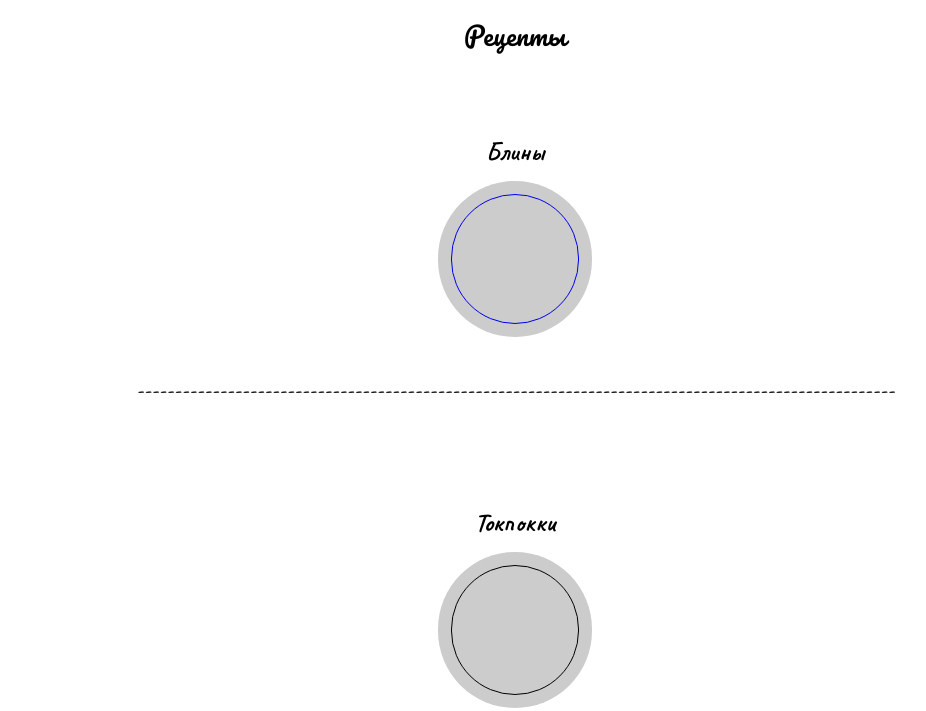
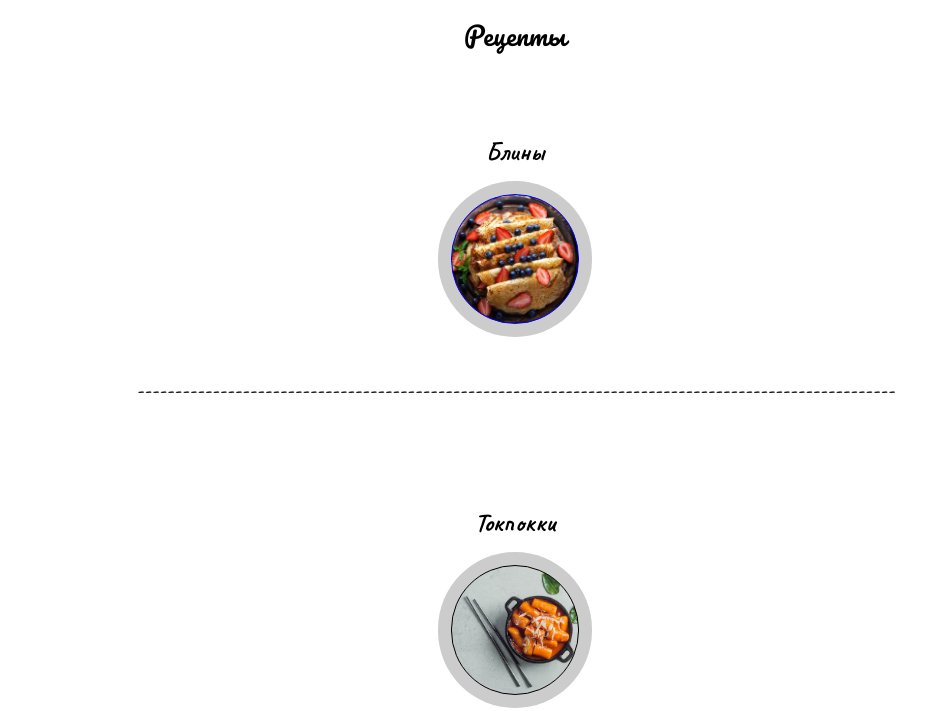
Before and after one commit to DAR47/kulinar, a plain HTML site: page recepts.html in a window 1280 px wide. Shown: the part 89-800 px from the top of the page, without its empty margins (125-1051 px from the left). Drawn offline with Linux system fonts and the light colour scheme; the site is published under a folder, as on GitHub Pages, so addresses that start at the root find nothing.

Commit message:
Update recepts.html

```diff
--- a/recepts.html
+++ b/recepts.html
@@ -46,7 +46,7 @@
                 <div class="recipesBlock">
                     <div class="recipesTitle" title="Блины блины ">Блины</div>
                     <a class="recipesBlockIn" href="pancakes.html">
-                        <div class="recipesImg" style="background-image: url( /IMG/introSlide2.jpg);">
+                        <div class="recipesImg" style="background-image: url( IMG/introSlide2.jpg);">
 
                         </div>
                         <div class="recipesText">
@@ -60,7 +60,7 @@
                 <div class="recipesBlock">
                     <div class="recipesTitle" title="Токпокки токпокки суп Суп супы Супы">Токпокки</div>
                     <div class="recipesBlockIn">
-                        <div class="recipesImg" style="background-image: url( /IMG/introSlide1.jpg);">
+                        <div class="recipesImg" style="background-image: url( IMG/introSlide1.jpg);">
 
                         </div>
                         <div class="recipesText">
```
